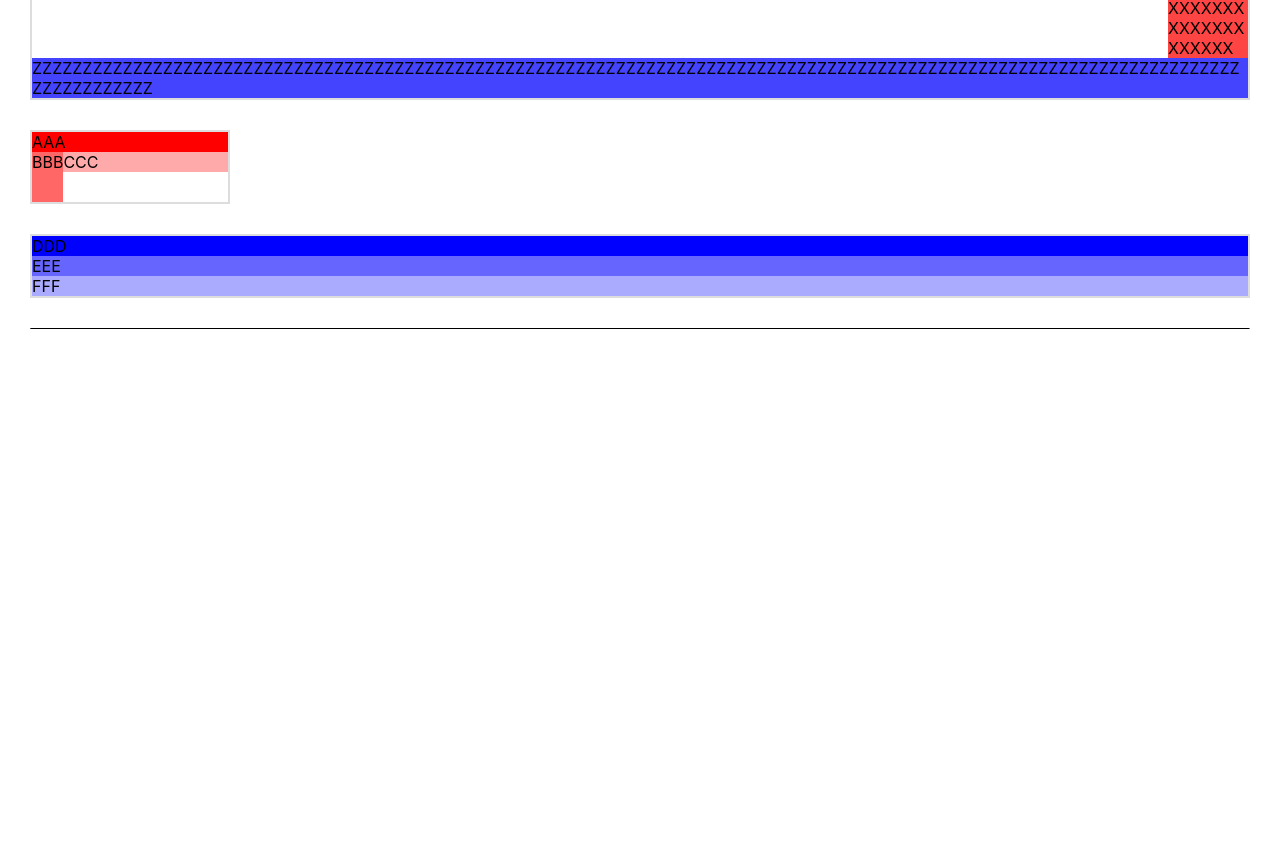
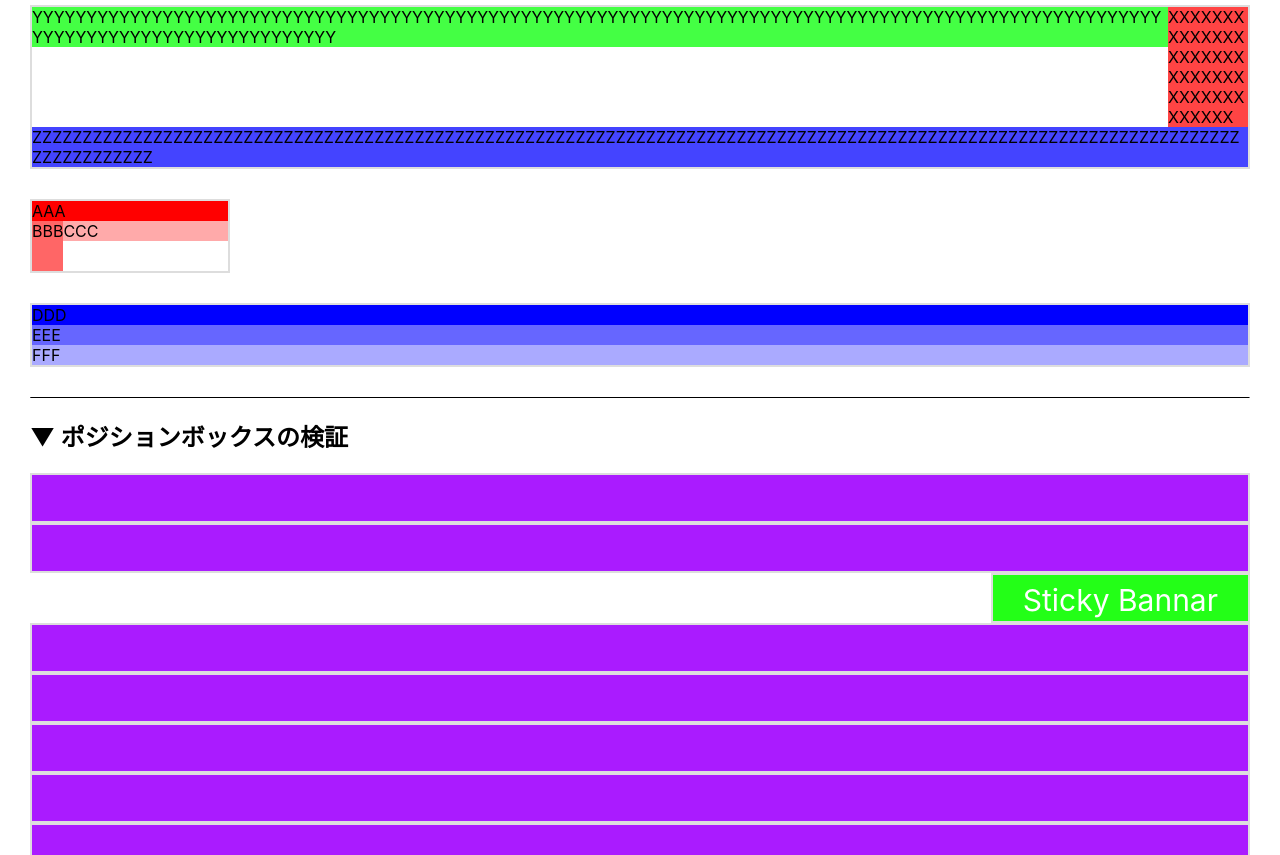
Before and after one commit to 02kK/nextjs-chaotic-playground, a Next.js app: page /playground/style in a window 1280 px wide. Shown: the part 1051-1906 px from the top of the page. Before the commit the page ends 1420 px from the top, so only its background shows below. Built offline with nearby package versions, Linux system fonts and the light colour scheme.

Commit message:
position: fixed, stickyの検証

```diff
--- a/src/pages/playground/style.tsx
+++ b/src/pages/playground/style.tsx
@@ -10,8 +10,9 @@ const Style = () => {
   return (
     <StyledPGContainer>
       <>
+        <h1>■ CSS3の検証</h1>
         <SDiv1>
-          <h2>属性セレクタの指定の検証</h2>
+          <h2>▼ 属性セレクタの指定の検証</h2>
           <div className="cls-1 xyz">
             <div className="cls-2 xy">
               <div className="cls-3 x">
@@ -25,7 +26,7 @@ const Style = () => {
         </SDiv1>
         <SDivider />
         <SDiv2>
-          <h2>構造擬似クラスの指定の検証</h2>
+          <h2>▼ 構造擬似クラスの指定の検証</h2>
           <ul>
             <li>1番目のli要素</li>
             <li>2番目のli要素</li>
@@ -45,7 +46,7 @@ const Style = () => {
         </SDiv2>
         <SDivider />
         <SDiv3>
-          <h2>フローティングボックスの検証</h2>
+          <h2>▼ フローティングボックスの検証</h2>
           <div className="container_block">
             <div className="a">XXXXXXXXXXXXXXXXXXXXXXXXXXXXXXXXXXXXXXXXX</div>
             <div className="b">
@@ -66,6 +67,44 @@ const Style = () => {
             <div className="f">FFF</div>
           </div>
         </SDiv3>
+        <SDivider />
+        <SDiv4>
+          <h2>▼ ポジションボックスの検証</h2>
+          <div className="sticky-container">
+            <div></div>
+            <div></div>
+            <div className="sticky">Sticky Bannar</div>
+            <div className="sticky-next"></div>
+            <div></div>
+            <div></div>
+            <div></div>
+            <div></div>
+            <div></div>
+            <div></div>
+            <div></div>
+            <div></div>
+            <div></div>
+            <div></div>
+            <div></div>
+            <div></div>
+            <div></div>
+            <div></div>
+            <div></div>
+            <div></div>
+            <div></div>
+            <div></div>
+            <div></div>
+            <div></div>
+            <div></div>
+            <div></div>
+            <div></div>
+            <div></div>
+            <div></div>
+            <div></div>
+          </div>
+          <div className="sticky-outer"></div>
+          <div className="footer">&copy; Sample Sapmple Corporation</div>
+        </SDiv4>
         <SDivider />
       </>
     </StyledPGContainer>
@@ -258,5 +297,45 @@ const SDiv3 = styled.div`
     }
   }
 `;
+const SDiv4 = styled.div`
+  .sticky-container {
+    > div {
+      height: 50px;
+      border: 2px solid #ddd;
+      background-color: #aa1bff;
+      &.sticky {
+        display: inline-block;
+        position: sticky;
+        float: right;
+        top: 100px;
+        padding: 10px 30px;
+        background-color: #23ff17;
+        font-size: 30px;
+        line-height: 30px;
+        color: #fff;
+      }
+      &.sticky-next {
+        clear: right;
+      }
+    }
+  }
+  .sticky-outer {
+    height: 100vh;
+    background-color: #23ffb5;
+  }
+  .footer {
+    display: block;
+    position: fixed;
+    bottom: 0;
+    left: 0;
+    width: 100%;
+    height: 50px;
+    background-color: #44f;
+    color: #fff;
+    line-height: 50px;
+    font-size: 30px;
+    text-align: center;
+  }
+`;
 
 export default Style;
```
